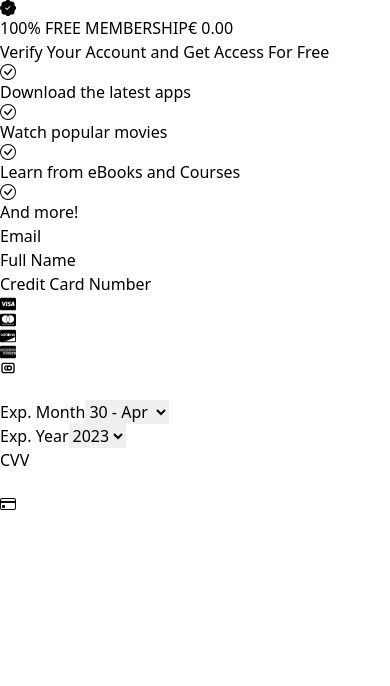
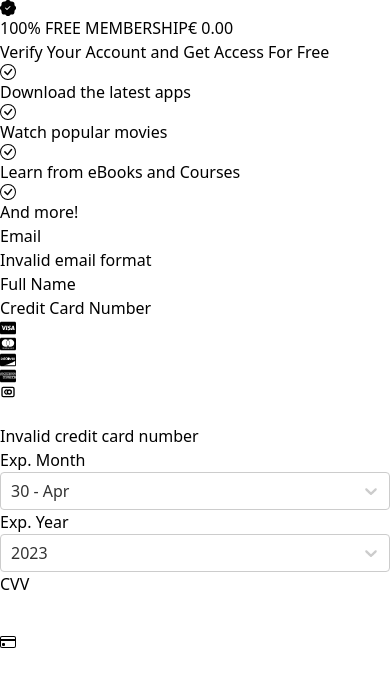
Before and after one commit to syytruong/landing-page-assignment, a React (Create React App) app: page /2nd-landing-page in a window 390 px wide. Shown: the top 686 px of the page. Built offline with nearby package versions, Linux system fonts and the light colour scheme.

Commit message:
complete client inputs for mobile with data validation

```diff
--- a/package.json
+++ b/package.json
@@ -13,6 +13,7 @@
     "react-icons": "^4.8.0",
     "react-router-dom": "^5.3.4",
     "react-scripts": "5.0.1",
+    "react-select": "^5.7.2",
     "tailwindcss": "^3.3.2",
     "web-vitals": "^2.1.4"
   },
--- a/src/components/2nd-landing-page/SecondLandingPage.js
+++ b/src/components/2nd-landing-page/SecondLandingPage.js
@@ -1,8 +1,9 @@
-import React, { useState } from 'react';
+import React, { useState, useEffect } from 'react';
 import { useLocation } from 'react-router-dom';
 import { BsCreditCard, BsCheckCircle, BsFillPatchCheckFill } from 'react-icons/bs';
 import { FaCcVisa, FaCcMastercard, FaCcDiscover, FaCcAmex } from 'react-icons/fa';
 import { TbBrandMastercard } from 'react-icons/tb';
+import ReactSelect from 'react-select';
 
 const generateMonthOptions = () => {
   const today = new Date();
@@ -38,16 +39,67 @@ const generateYearOptions = () => {
 const monthOptions = generateMonthOptions();
 const yearOptions = generateYearOptions();
 
+const yearSelectOptions = yearOptions.map((year) => ({
+  value: year,
+  label: year,
+}));
+
+const customStyles = {
+  indicatorSeparator: () => ({
+    display: 'none',
+  }),
+};
+
 const SecondLandingPage = () => {
   const [fullName, setFullName] = useState('');
   const [cardNumber, setCardNumber] = useState('');
   const [expMonth, setExpMonth] = useState(monthOptions[0].value);
-  const [expYear, setExpYear] = useState('');
+  const [expYear, setExpYear] = useState(yearSelectOptions[0].value);
   const [cvv, setCvv] = useState('');
+  const [emailError, setEmailError] = useState('');
+  const [cardNumberError, setCardNumberError] = useState('');
 
   const location = useLocation();
   const searchParams = new URLSearchParams(location.search);
-  const email = searchParams.get('email');
+  const [email, setEmail] = useState(searchParams.get('email'));
+
+  useEffect(() => {
+    validateEmail(email);
+  }, [email]);
+
+  const validateEmail = (email) => {
+    const regex = /^[a-zA-Z0-9._%+-]+@[a-zA-Z0-9.-]+\.[a-zA-Z]{2,}$/;
+    if (!regex.test(email)) {
+      setEmailError('Invalid email format');
+    } else {
+      setEmailError('');
+    }
+  };
+
+  const handleEmailChange = (e) => {
+    setEmail(e.target.value);
+    validateEmail(e.target.value);
+  };
+
+  useEffect(() => {
+    validateCardNumber(cardNumber);
+  }, [cardNumber]);
+
+  const validateCardNumber = (cardNumber) => {
+    const regex = /^\d{4}\s\d{4}\s\d{4}\s\d{4}$/;
+    if (!regex.test(cardNumber)) {
+      setCardNumberError('Invalid credit card number');
+    } else {
+      setCardNumberError('');
+    }
+  };
+
+  const handleCardNumberChange = (e) => {
+    let value = e.target.value.replace(/[^0-9]/g, ''); // Remove any non-digit characters
+    value = value.match(/.{1,4}/g)?.join(' ').substr(0, 19) || ''; // Group digits in sets of 4 and limit the input length to 19 (including spaces)
+    setCardNumber(value);
+    validateCardNumber(value);
+  };
 
   const renderTextWithIcon = (text) => (
     <div className="flex items-center mb-2">
@@ -119,10 +171,11 @@ const SecondLandingPage = () => {
           <label className="block text-sm font-medium mb-1">Email</label>
           <input
             type="email"
-            className="w-full px-2 py-1 border border-gray-300 rounded"
+            className={`w-full px-2 py-1 border ${emailError ? 'border-red-500' : 'border-gray-300'} rounded`}
             value={email}
-            readOnly
+            onChange={handleEmailChange}
           />
+          {emailError && <p className="text-sm text-red-500 mt-1">{emailError}</p>}
         </div>
 
         <div className="mb-4">
@@ -148,51 +201,54 @@ const SecondLandingPage = () => {
           </div>
           <input
             type="text"
-            className="w-full px-2 py-1 border border-gray-300 rounded"
+            className={`w-full px-2 py-1 border ${cardNumberError ? 'border-red-500' : 'border-gray-300'} rounded`}
             value={cardNumber}
-            onChange={(e) => setCardNumber(e.target.value)}
+            onChange={handleCardNumberChange}
           />
+          {cardNumberError && <p className="text-sm text-red-500 mt-1">{cardNumberError}</p>}
         </div>
 
-        <div className="flex space-x-4">
-          <div className="w-1/3">
-            <label className="block text-sm font-medium mb-1">Exp. Month</label>
-            <select
-              className="w-full px-2 py-1 border border-gray-300 rounded"
-              value={expMonth}
-              onChange={(e) => setExpMonth(e.target.value)}
-            >
-              {monthOptions.map((option, index) => (
-                <option key={index} value={option.value}>
-                  {option.label}
-                </option>
-              ))}
-            </select>
+        <div className="flex flex-wrap">
+          <div className="w-1/3 min-w-0">
+              <label className="block text-sm font-medium mb-1">Exp. Month</label>
+              <div className="w-auto">
+                <ReactSelect
+                  className="w-full"
+                  value={monthOptions.find((option) => option.value === expMonth)}
+                  onChange={(selectedOption) => setExpMonth(selectedOption.value)}
+                  options={monthOptions}
+                  styles={customStyles}
+                />
+              </div>
           </div>
 
-          <div className="w-1/3">
+          <div className="w-1/3 min-w-0">
             <label className="block text-sm font-medium mb-1">Exp. Year</label>
-            <select
-              className="w-full px-2 py-1 border border-gray-300 rounded"
-              value={expYear}
-              onChange={(e) => setExpYear(e.target.value)}
-            >
-              {yearOptions.map((year, index) => (
-                <option key={index} value={year}>
-                  {year}
-                </option>
-              ))}
-            </select>
+            <div className="w-auto">
+              <ReactSelect
+                className="w-full"
+                value={yearSelectOptions.find((option) => option.value === expYear)}
+                onChange={(selectedOption) => setExpYear(selectedOption.value)}
+                options={yearSelectOptions}
+                styles={customStyles}
+              />
+            </div>
           </div>
 
-          <div className="w-1/3">
+          <div className="w-1/3 min-w-0">
             <label className="block text-sm font-medium mb-1">CVV</label>
             <div className="relative">
               <input
                 type="text"
                 className="w-full pl-2 pr-8 py-1 border border-gray-300 rounded"
+                style={{ minHeight: '38px' }} // Match the height of ReactSelect
                 value={cvv}
-                onChange={(e) => setCvv(e.target.value)}
+                onChange={(e) => {
+                  if (/^\d{0,3}$/.test(e.target.value)) {
+                    setCvv(e.target.value);
+                  }
+                }}
+                maxLength={3}
               />
               <BsCreditCard className="absolute right-2 top-1/2 transform -translate-y-1/2 text-blue-400" />
             </div>
```
Also changed, not shown: 1 other file (tests, documents, lock files or other folders).
